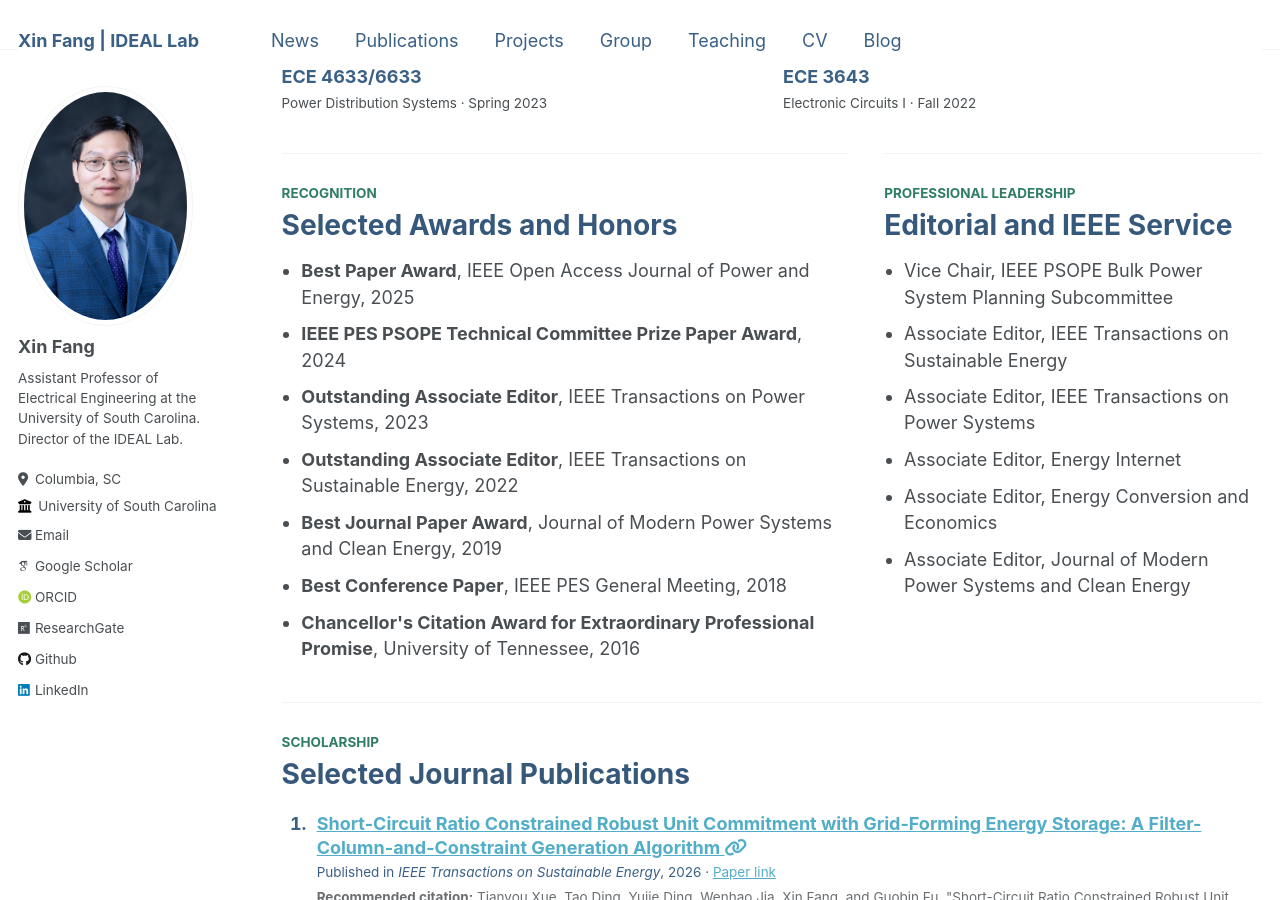
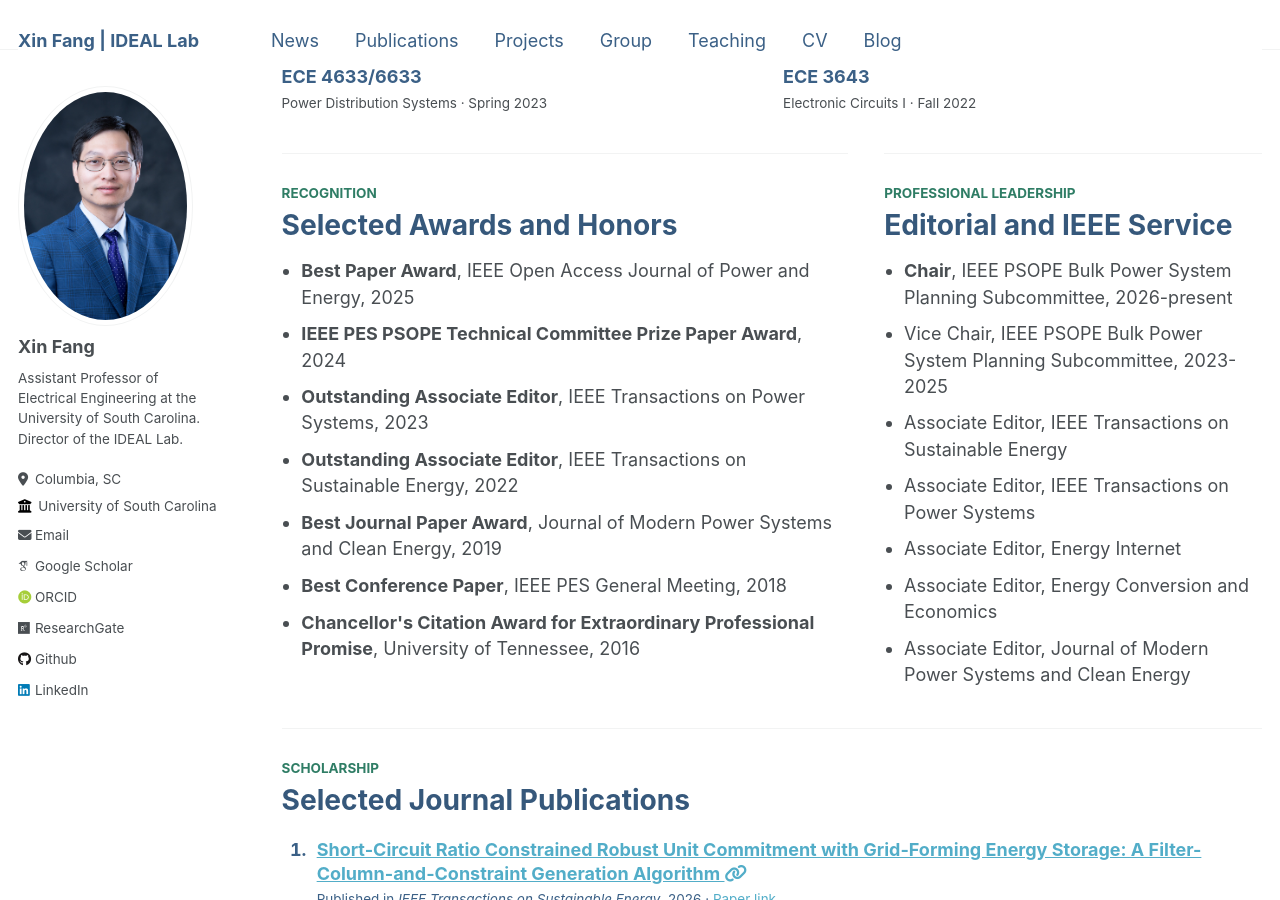
Before and after one commit to XinFang88/xinfang88.github.io, a Jekyll site: the page built from _pages/cv.md, in a window 1280 px wide and 900 px high, scrolled down 2614 px. Built offline with Jekyll 4.4.1, drawn with Linux system fonts in a browser that asks for light colours; some web fonts are replaced.

Commit message:
chair update

```diff
--- a/_pages/cv.md
+++ b/_pages/cv.md
@@ -183,7 +183,8 @@
     <p class="cv-eyebrow">Professional Leadership</p>
     <h2>Editorial and IEEE Service</h2>
     <ul class="cv-service-list">
-      <li>Vice Chair, IEEE PSOPE Bulk Power System Planning Subcommittee</li>
+      <li><strong>Chair</strong>, IEEE PSOPE Bulk Power System Planning Subcommittee, 2026-present</li>
+      <li>Vice Chair, IEEE PSOPE Bulk Power System Planning Subcommittee, 2023-2025</li>
       <li>Associate Editor, IEEE Transactions on Sustainable Energy</li>
       <li>Associate Editor, IEEE Transactions on Power Systems</li>
       <li>Associate Editor, Energy Internet</li>
--- a/markdown_generator/generate_cv_pdf.py
+++ b/markdown_generator/generate_cv_pdf.py
@@ -678,7 +678,10 @@
 
     story.extend(section_heading("Editorial Leadership and Professional Service", styles))
     service_left = [
-        ("Vice Chair | from 2023", "IEEE PSOPE Bulk Power System Planning Subcommittee"),
+        (
+            "Chair | 2026-present; Vice Chair | 2023-2025",
+            "IEEE PSOPE Bulk Power System Planning Subcommittee",
+        ),
         ("Associate Editor | from 2022", "IEEE Transactions on Sustainable Energy"),
         ("Associate Editor | from 2020", "IEEE Transactions on Power Systems"),
     ]
```
Also changed, not shown: 1 other file.
